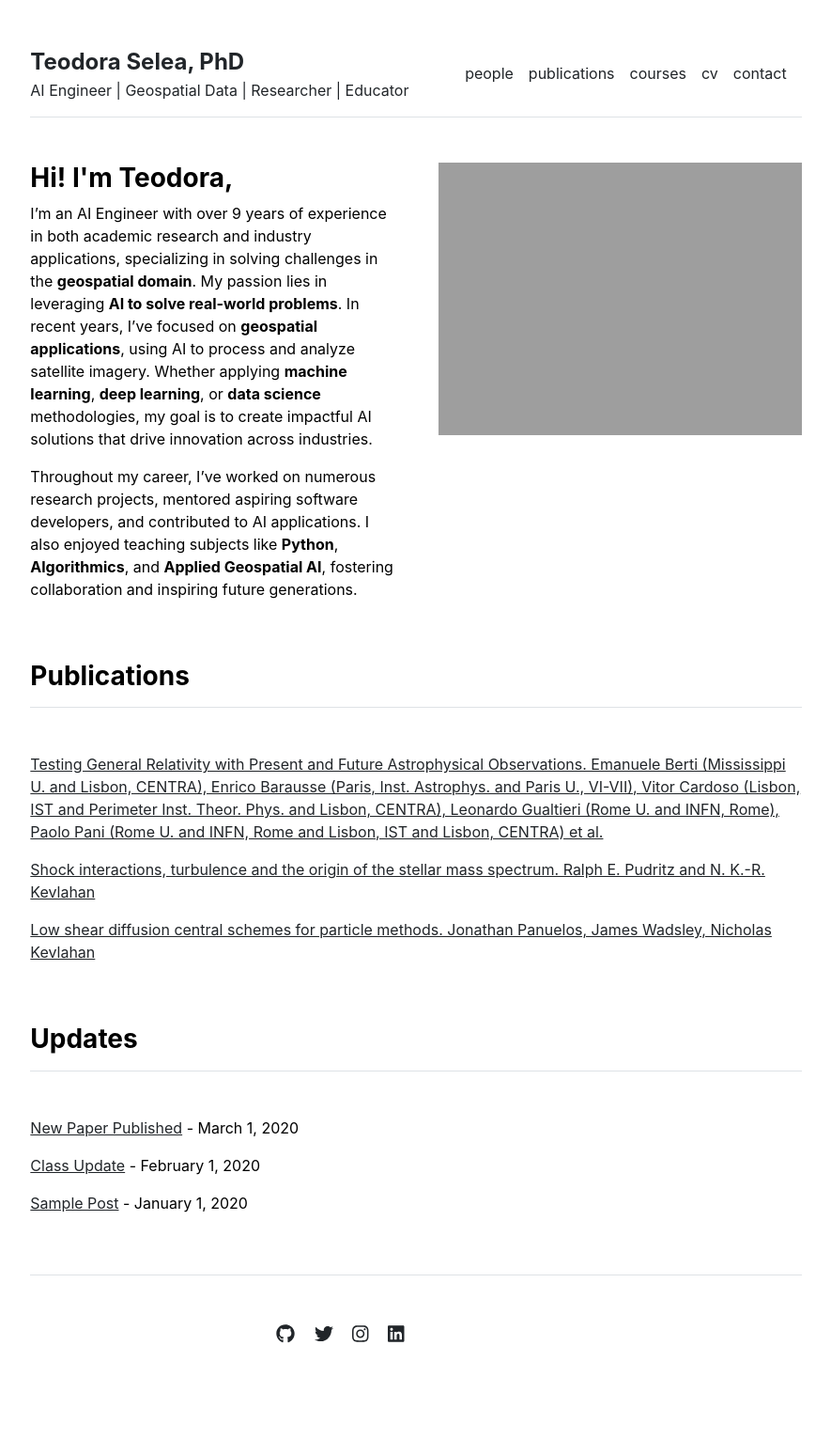
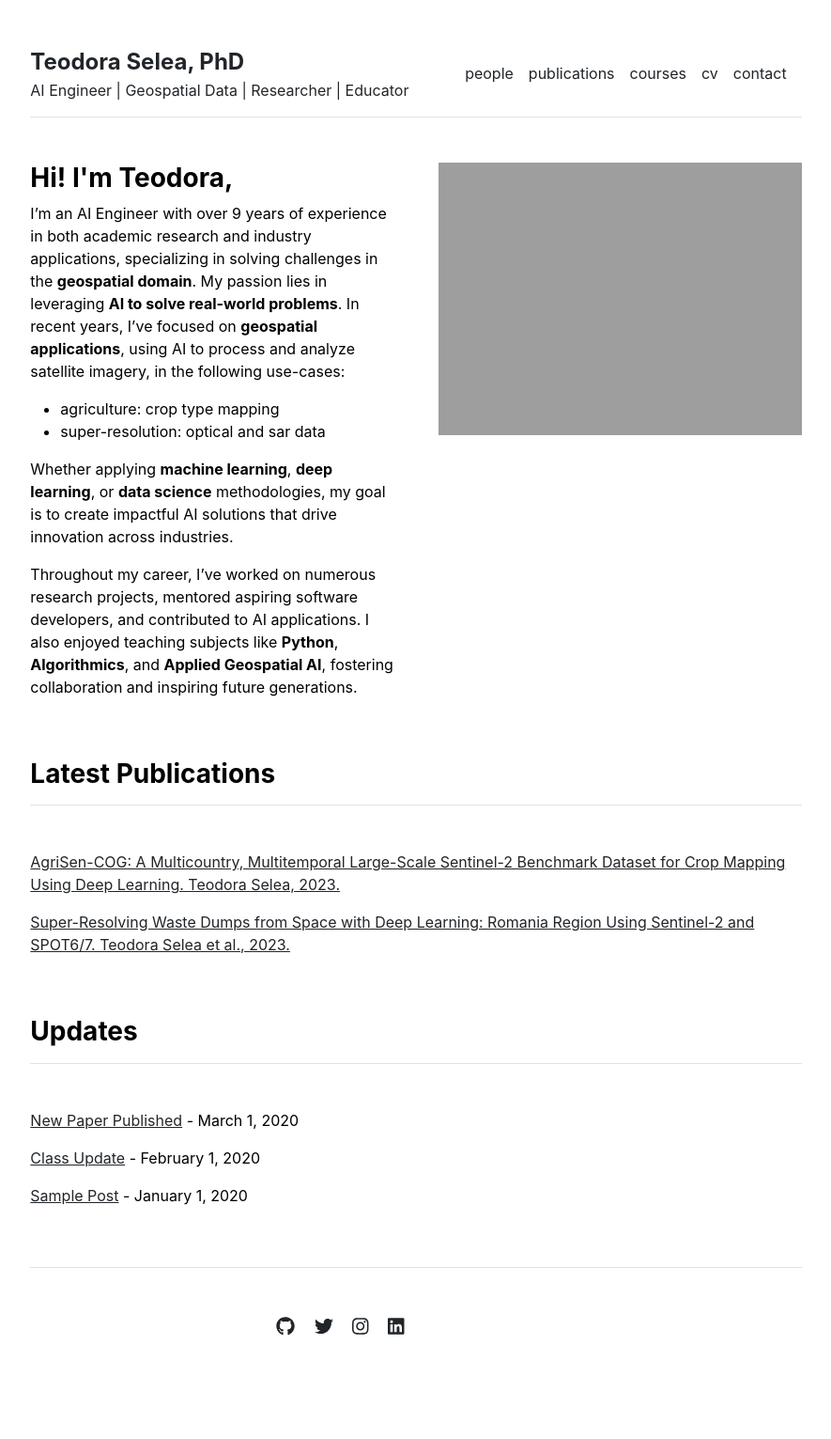
Before and after one commit to tselea/tselea.github.io, a Jekyll site: the page built from index.md, in a window 1280 px wide. Shown: the whole page at 94% size, without its empty margins (197-1082 px from the left). Built offline with Jekyll 4.4.1, drawn with Linux system fonts in a browser that asks for light colours.

Commit message:
updated publications
updated publications

```diff
--- a/_data/publications.yml
+++ b/_data/publications.yml
@@ -1,10 +1,7 @@
 featured:
-- {name: 'Testing General Relativity with Present and Future Astrophysical Observations. Emanuele Berti (Mississippi U. and Lisbon, CENTRA), Enrico Barausse (Paris, Inst. Astrophys. and Paris U., VI-VII), Vitor Cardoso (Lisbon, IST and Perimeter Inst. Theor. Phys. and Lisbon, CENTRA), Leonardo Gualtieri (Rome U. and INFN, Rome), Paolo Pani (Rome U. and INFN, Rome and Lisbon, IST and Lisbon, CENTRA) et al.', url: '/publications/1501.07274.pdf'}
-- {name: 'Shock interactions, turbulence and the origin of the stellar mass spectrum. Ralph E. Pudritz and N. K.-R. Kevlahan', url: 'http://ms.mcmaster.ca/kevla/pdf/articles/PhilTransRSoc_2013.pdf'}
-- {name: 'Low shear diffusion central schemes for particle methods. Jonathan Panuelos, James Wadsley, Nicholas Kevlahan', url: 'http://ms.mcmaster.ca/kevla/pdf/articles/jcp_v414.pdf'}
+- {name: 'AgriSen-COG: A Multicountry, Multitemporal Large-Scale Sentinel-2 Benchmark Dataset for Crop Mapping Using Deep Learning. Teodora Selea, 2023.', url: 'https://www.mdpi.com/2072-4292/15/12/2980'}
+- {name: 'Super-Resolving Waste Dumps from Space with Deep Learning: Romania Region Using Sentinel-2 and SPOT6/7. Teodora Selea et al., 2023.', url: 'https://publications.jrc.ec.europa.eu/repository/handle/JRC135493'}
 
 index:
-- {name: 'Testing General Relativity with Present and Future Astrophysical Observations. Emanuele Berti (Mississippi U. and Lisbon, CENTRA), Enrico Barausse (Paris, Inst. Astrophys. and Paris U., VI-VII), Vitor Cardoso (Lisbon, IST and Perimeter Inst. Theor. Phys. and Lisbon, CENTRA), Leonardo Gualtieri (Rome U. and INFN, Rome), Paolo Pani (Rome U. and INFN, Rome and Lisbon, IST and Lisbon, CENTRA) et al.', url: '/publications/1501.07274.pdf'}
-- {name: 'Shock interactions, turbulence and the origin of the stellar mass spectrum. Ralph E. Pudritz and N. K.-R. Kevlahan', url: 'http://ms.mcmaster.ca/kevla/pdf/articles/PhilTransRSoc_2013.pdf'}
-- {name: 'Low shear diffusion central schemes for particle methods. Jonathan Panuelos, James Wadsley, Nicholas Kevlahan', url: 'http://ms.mcmaster.ca/kevla/pdf/articles/jcp_v414.pdf'}
-- {name: 'Numerical solutions of thin film equations for polymer flows. Thomas. Salez, Joshua D. McGraw, Sara Cormier, Oliver Bäumchen, Kari Dalnoki-Veress, and Elie Raphaël', url: 'https://static1.squarespace.com/static/5684891d7086d74497aeb71f/t/56ec510d2fe1319543ab6d6f/1458327821946/10.1140-epje-i2012-12114-x.pdf'}
+- {name: 'AgriSen-COG: A Multicountry, Multitemporal Large-Scale Sentinel-2 Benchmark Dataset for Crop Mapping Using Deep Learning. Teodora Selea, Remote Sensing, vol. 15, no. 12, pp. 2980, 2023.', url: 'https://www.mdpi.com/2072-4292/15/12/2980'}
+- {name: 'Super-Resolving Waste Dumps from Space with Deep Learning: Romania Region Using Sentinel-2 and SPOT6/7. Teodora Selea et al., Proceedings of the 2023 Big Data from Space Conference, Luxembourg, 2023, doi:10.2760/46796.', url: 'https://publications.jrc.ec.europa.eu/repository/handle/JRC135493'}
--- a/_includes/publications.html
+++ b/_includes/publications.html
@@ -1,6 +1,6 @@
 <div class="row g-5 mb-5">
   <div>
-    <h3 class="fw-bold border-bottom pb-3 mb-5">Publications</h3>
+    <h3 class="fw-bold border-bottom pb-3 mb-5">Latest Publications</h3>
     {% if page.title == "Home" %}
       {% for item in site.data.publications.featured %}
         <p><a href="{{ item.url }}">{{ item.name }}</a></p>
--- a/index.md
+++ b/index.md
@@ -4,7 +4,12 @@ title: "Home"
 ---
 
 
-I'm an AI Engineer with over 9 years of experience in both academic research and industry applications, specializing in solving challenges in the **geospatial domain**. My passion lies in leveraging **AI to solve real-world problems**. In recent years, I’ve focused on **geospatial applications**, using AI to process and analyze satellite imagery. Whether applying **machine learning**, **deep learning**, or **data science** methodologies, my goal is to create impactful AI solutions that drive innovation across industries.
+I'm an AI Engineer with over 9 years of experience in both academic research and industry applications, specializing in solving challenges in the **geospatial domain**. My passion lies in leveraging **AI to solve real-world problems**. In recent years, I’ve focused on **geospatial applications**, using AI to process and analyze satellite imagery, in the following use-cases:
+
+* agriculture: crop type mapping
+* super-resolution: optical and sar data
+
+Whether applying **machine learning**, **deep learning**, or **data science** methodologies, my goal is to create impactful AI solutions that drive innovation across industries.
 
 
 Throughout my career, I’ve worked on numerous research projects, mentored aspiring software developers, and contributed to AI applications. I also enjoyed teaching subjects like **Python**, **Algorithmics**, and **Applied Geospatial AI**, fostering collaboration and inspiring future generations.
```
